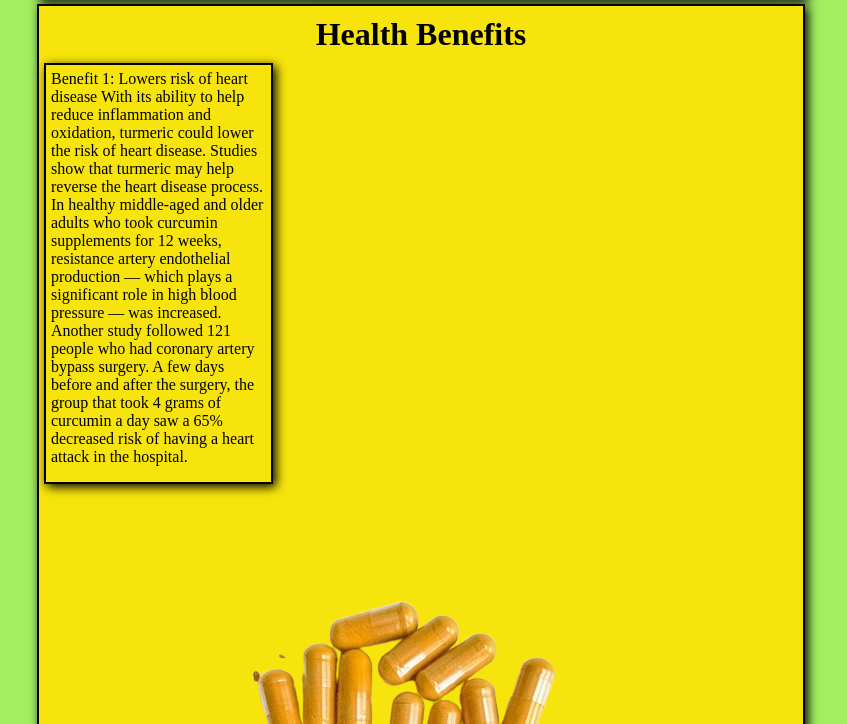
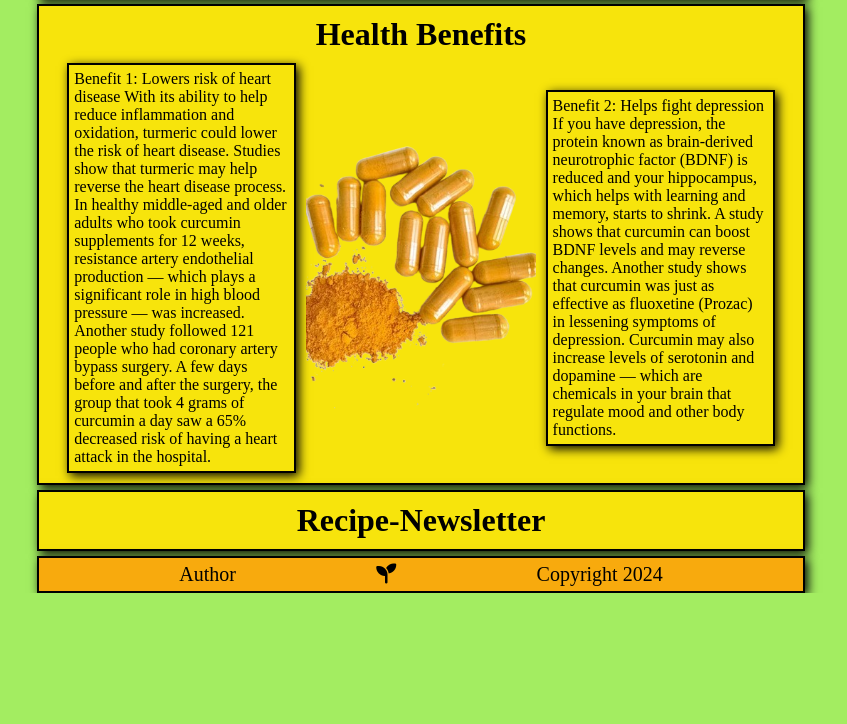
Before and after one commit to MrMarlonM/project-turmeric, a plain HTML site: page index.html in a window 1280 px wide. Shown: the part 1156-1880 px from the top of the page, without its empty margins (219-1066 px from the left). After the commit the page ends 1749 px from the top, so only its background shows below. Drawn offline with Linux system fonts and the light colour scheme.

Commit message:
Add style to section health benefits

```diff
--- a/assets/css/style.css
+++ b/assets/css/style.css
@@ -120,6 +120,12 @@ main {
     margin-right: 5px;
 }
 
+/*Styles for image benefits*/
+#image-benefits {
+    width: 30%;
+    object-fit: cover;
+}
+
 /*Footer*/
 footer {
     background-color: #f8aa0d;
--- a/index.html
+++ b/index.html
@@ -63,7 +63,8 @@
                     used in many products such as canned beverages, baked products, dairy products,
                     ice cream, yogurt, yellow cakes, orange juice, biscuits, popcorn, cereals and sauces.
                 </p>
-                <img class="align-left image-facts" src="assets/images/turmeric-plants.jpg" alt="A field of turmeric plants">
+                <img class="align-left image-facts" src="assets/images/turmeric-plants.jpg"
+                    alt="A field of turmeric plants">
             </div>
             <div class="flex-container">
                 <p class="align-left facts">
@@ -73,12 +74,14 @@
                     paper is yellow in acidic and neutral solutions and turns brown to reddish-brown
                     in alkaline solutions, with transition between pH of 7.4 and 9.2.
                 </p>
-                <img class="align-right image-facts" src="assets/images/turmeric-flower.jpg" alt="A picture of a turmeric flower">
+                <img class="align-right image-facts" src="assets/images/turmeric-flower.jpg"
+                    alt="A picture of a turmeric flower">
             </div>
         </section>
         <!--Second section health benefits-->
         <section id="health-benefits" class="style-main">
             <h2>Health Benefits</h2>
+            <div class="flex-container">
                 <p class="facts align-left">
                     Benefit 1: Lowers risk of heart disease
                     With its ability to help reduce inflammation and oxidation, turmeric could lower
@@ -90,7 +93,7 @@
                     after the surgery, the group that took 4 grams of curcumin a day saw a 65% decreased
                     risk of having a heart attack in the hospital.
                 </p>
-            <img src="assets/images/turmeric-pills.png" alt="A few pills filled with turmeric
+                <img id="image-benefits" src="assets/images/turmeric-pills.png" alt="A few pills filled with turmeric
             next to powdered turmeric">
                 <p class="facts align-right">
                     Benefit 2: Helps fight depression
@@ -101,6 +104,7 @@
                     depression. Curcumin may also increase levels of serotonin and dopamine — which are chemicals
                     in your brain that regulate mood and other body functions.
                 </p>
+            </div>
         </section>
         <!--Third section recipe-newsletter-->
         <section id="recipe-newsletter" class="style-main">
```
Lines whose indentation alone changed are shown as unchanged.
